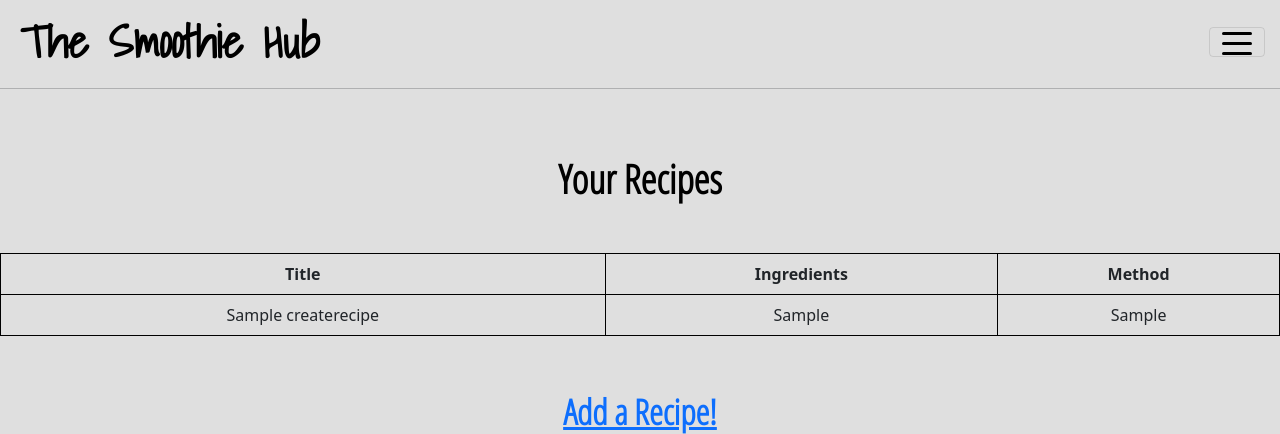
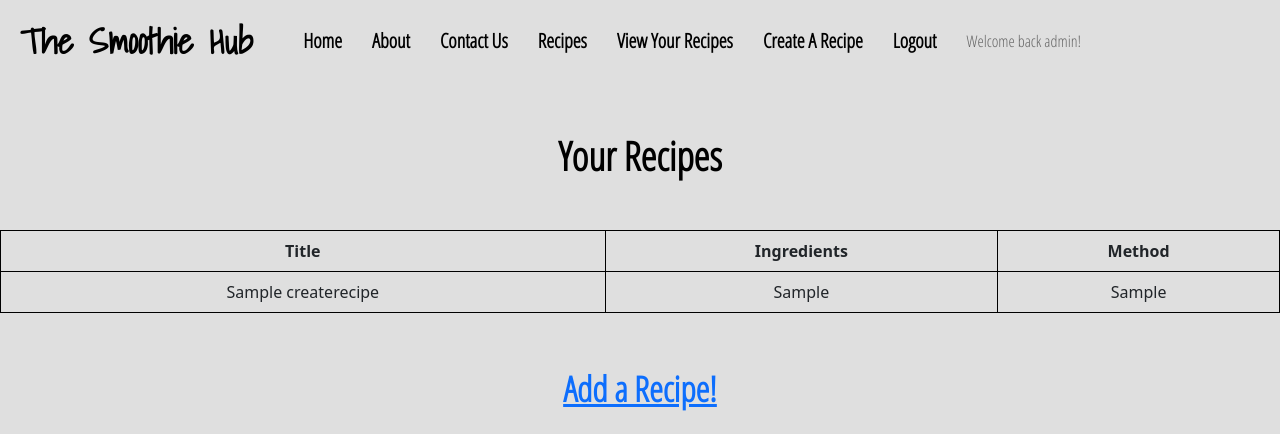
Before and after one commit to conorwalsh1/the-smoothie-hub, a Django app: page /view_your_recipes/ in a window 1280 px wide. Shown: the top 434 px of the page. Run offline with Django 3.2, Linux system fonts and the light colour scheme; a user stored in the database is signed in; tables that the repository leaves empty hold one stand-in row (values such as "Sample post"); some libraries are stand-ins or nearby versions.

Commit message:
Update navbar so user can see all pages on top of screen and also see a welcome message if logged in

```diff
--- a/static/css/style.css
+++ b/static/css/style.css
@@ -176,14 +176,19 @@ body {
 
 /* Navbar  */
 
+.nav-bar {
+    background-color: rgb(223, 223, 223);;
+}
+
 .navbar-title {
     font-family: 'Shadows Into Light', cursive;
     font-weight: 800;
     color: black;
-    font-size: 45px;
+    font-size: 35px;
     text-align: center;
     text-decoration: none;
     margin-left: 20px;
+    margin-right: 30px;
 }
 
 .navbar-title:hover {
@@ -194,9 +199,11 @@ body {
 .nav-links {
     font-family: 'Open Sans Condensed', sans-serif;
     color: black;
-    font-size: 35px;
+    font-size: 20px;
+    font-weight: 600;
     line-height: 65px;
     margin-right: 10px;
+    margin-left: 20px;
     display: flex;
     justify-content: space-evenly;
     text-decoration: none;
@@ -215,6 +222,14 @@ body {
     margin-top: -20px;
 }
 
+.welcome-message {
+    font-family: 'Open Sans Condensed', sans-serif;
+    line-height: 50px;
+    margin-left: 20px;
+    color: black;
+    text-align: center;
+}
+
 /* Home Page */
 
 
@@ -222,7 +237,7 @@ body {
 .smoothie-img {
     position: relative;
     width: 65%;
-    margin-top: 15px;
+    margin-top: 45px;
     margin-bottom: 15px;
     border: 4px double black;
 }
--- a/templates/base.html
+++ b/templates/base.html
@@ -22,22 +22,12 @@
 
 <body class="d-flex flex-column h-100 main-bg">
 
-    <!--Navbar-->
-    <nav class="navbar navbar-light amber lighten-4 mb-4">
-
-        <!-- Navbar brand -->
+    <nav class="nav-bar navbar navbar-expand-lg navbar-light">
       <a class="navbar-title" href="{% url 'home' %}">The Smoothie Hub</a>
-
-        <!-- Collapse button -->
-        <button class=" nav-burger navbar-toggler first-button" type="button" data-toggle="collapse" data-target="#navbarSupportedContent20"
-        aria-controls="navbarSupportedContent20" aria-expanded="false" aria-label="Toggle navigation">
-        <div class="animated-icon1"><span></span><span></span><span></span></div>
+      <button class="navbar-toggler" type="button" data-toggle="collapse" data-target="#navbarText" aria-controls="navbarText" aria-expanded="false" aria-label="Toggle navigation">
+        <span class="navbar-toggler-icon"></span>
       </button>
-
-        <!-- Collapsible content -->
-        <div class="collapse navbar-collapse" id="navbarSupportedContent20">
-
-      <!-- Links -->
+      <div class="collapse navbar-collapse" id="navbarText">
         <ul class="navbar-nav mr-auto">
           <li class="nav-item active">
             <a class="nav-links" href="{% url 'home' %}">Home <span class="sr-only">(current)</span></a>
@@ -56,28 +46,23 @@
                 <a class="nav-links" href="{% url 'view_your_recipes' %}">View Your Recipes</a>
               </li>
               {% if user.is_authenticated %}
-                      <!-- Display user name once logged in -->
-                    {{ user.username }}
               <li class="nav-item">
                 <a class="nav-links" href="{% url 'create_recipe_form' %}">Create A Recipe</a>
               </li>
               <li class="nav-item">
                   <a class="nav-links" href="{% url 'account_logout' %}">Logout</a>
               </li>
+              <span class="navbar-text welcome-message">
+                Welcome back {{ user.username }}!
+              </span>
               {% else %}
               <li class="nav-item">
                   <a class="nav-links" href="{% url 'account_login' %}">Login</a>
               </li>
           {% endif %}
       </ul>
-      <!-- Links -->
-
       </div>
-    <!-- Collapsible content -->
-
     </nav>
-
-    <hr class="nav-divider">
 
     <main class="flex-shrink-0 main-bg">
         {% block content %}
--- a/templates/view_your_recipes.html
+++ b/templates/view_your_recipes.html
@@ -5,25 +5,8 @@
 {% block content %}
 
 <h1 class="about-title">Your Recipes</h1>
-<!-- <table>
-    {% for set in queryset %}
-        <tr>
-            <td>Title: {{ set.title }}</td>
-            <td>Ingredients: {{ set.ingredients }}</td>
-            <td>Method: {{ set.method }}</td>
-        </tr>
-    {% endfor %}
-</table>
 
 {% if user.is_authenticated %}
-    <div class="add-recipe-link">
-        <a href="/create">Add a Recipe!</a>
-    </div>
-
-{% else %}
-    <p class="recipe-login-prompt">You must log in to create a recipe.</p>
-
-{% endif %} -->
 
 <table class="table table-bordered recipe-table center">
         <thead class="recipe-table">
@@ -44,14 +27,13 @@
     {% endfor %}
 </table>
 
-{% if user.is_authenticated %}
+
     <div class="add-recipe-link">
         <a href="/create">Add a Recipe!</a>
     </div>
 
 {% else %}
-    <p class="recipe-login-prompt">You must log in to create a recipe.</p>
-
+    <p class="recipe-login-prompt">You must log in to view your recipes. You can log in <a href="{% url 'account_login' %}">here</a>!</p>
 {% endif %}
 
 
```
Lines whose indentation alone changed are shown as unchanged.
